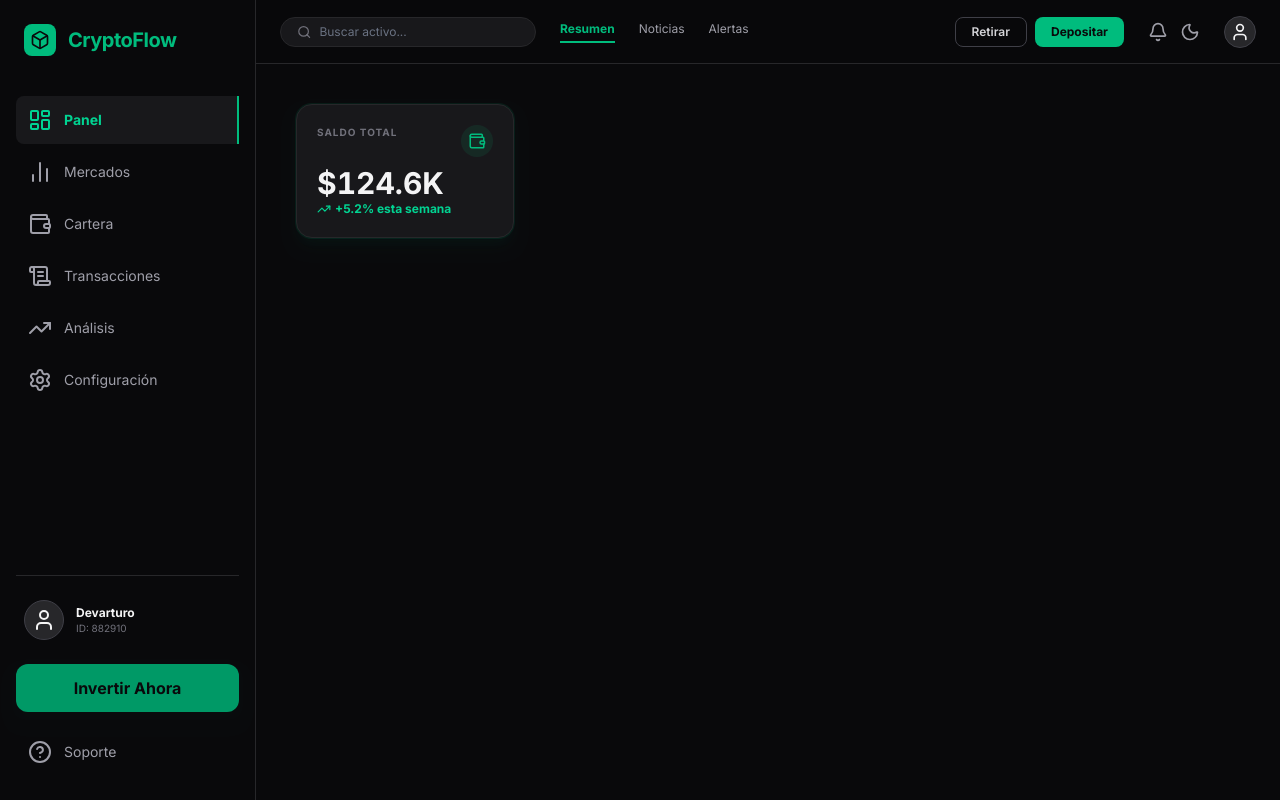
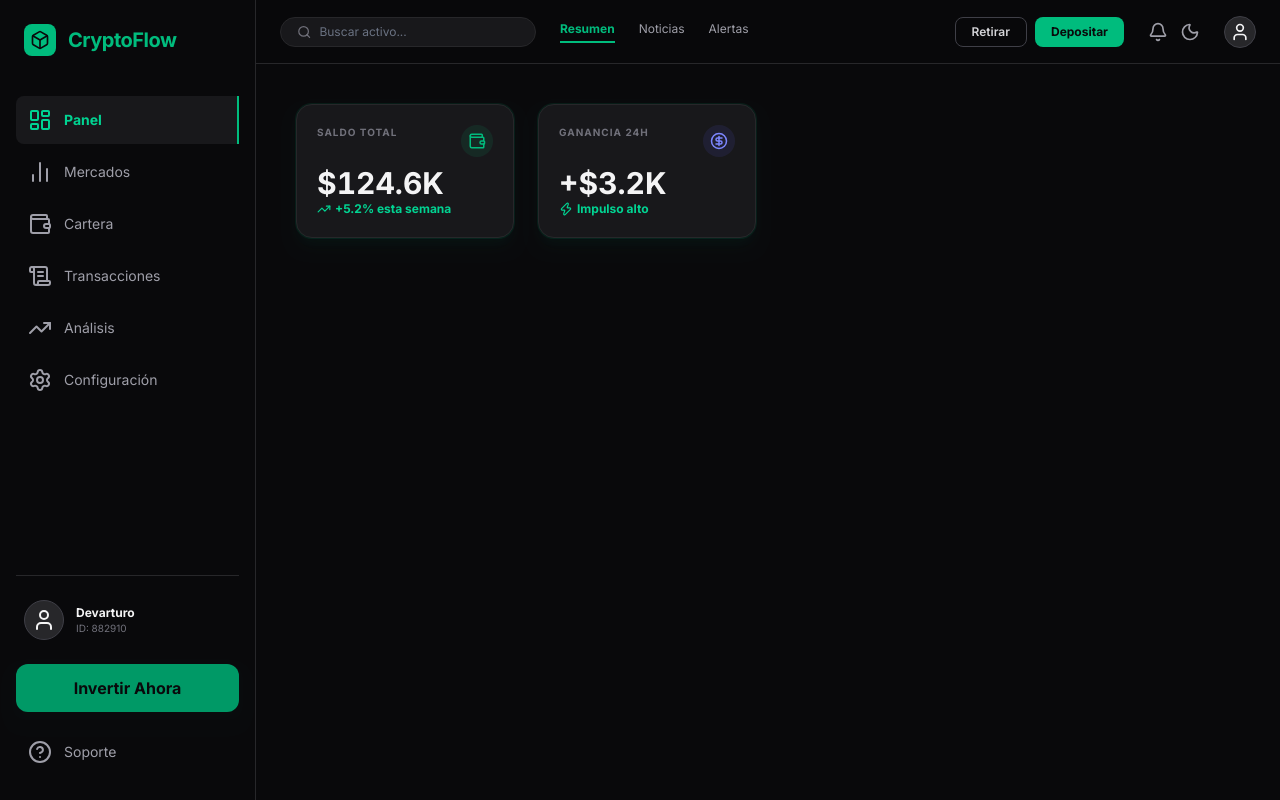
Before and after one commit to arturolguillen/devarturo-4-customized-financial-dashboard-dark-mode, a Next.js app: page / in a window 1280 px wide. Built offline with nearby package versions, Linux system fonts and the light colour scheme.

Commit message:
Add Profit component to display 24h earnings in the dashboard

```diff
--- a/src/app/page.tsx
+++ b/src/app/page.tsx
@@ -2,6 +2,7 @@ import Dashboard from "@/components/Dashboard";
 import InvestNowButton from "@/components/InvestNowButton";
 import KpiGrid from "@/components/KpiGrid";
 import MainWrapper from "@/components/MainWrapper";
+import Profit from "@/components/Profit";
 import SearchBar from "@/components/SearchBar";
 import SideNavbar from "@/components/SideNavbar";
 import SideNavbarFooter from "@/components/SideNavbarFooter";
@@ -45,6 +46,7 @@ export default function Home() {
                 <Dashboard>
                     <KpiGrid>
                         <TotalBalance />
+                        <Profit />
                     </KpiGrid>
                 </Dashboard>
             </MainWrapper>
--- /dev/null
+++ b/src/components/Profit.tsx
@@ -0,0 +1,23 @@
+import { CircleDollarSign, Zap } from "lucide-react";
+import Card from "./Card";
+import { formatAmount } from "@/lib/formatAmount";
+
+export default function Profit() {
+    return (
+        <Card>
+            <div className="flex justify-between items-start">
+                <span className="text-[10px] font-bold text-zinc-500 uppercase tracking-widest">{'Ganancia 24h'}</span>
+                <div className="size-8 rounded-full bg-indigo-500/10 flex items-center justify-center">
+                    <CircleDollarSign className="text-indigo-400" size={18} />
+                </div>
+            </div>
+            <div className="flex flex-col">
+                <h2 className="text-3xl font-bold text-zinc-100 tabular-nums">{`+$${formatAmount(3210.12)}`}</h2>
+                <div className="flex items-center gap-1 text-emerald-400">
+                    <Zap size={14} />
+                    <span className="text-xs font-bold">{'Impulso alto'}</span>
+                </div>
+            </div>
+        </Card>
+    );
+}
```
